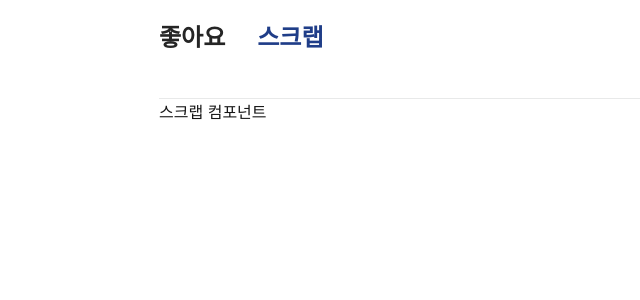
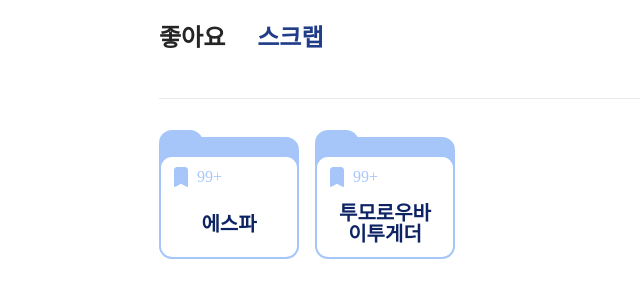
Before and after one commit to IT-Cotato/11th-TimeTile-FE, a Next.js app: page /users/mypage/scrap in a window 1280 px wide. Shown: the top 300 px of the page, without its empty margins (0-640 px from the left). Built offline with nearby package versions, Linux system fonts and the light colour scheme; a web font is replaced by a local one.

Commit message:
ui: 폴더 컴포넌트 생성

```diff
--- /dev/null
+++ b/src/assets/icons/BookmarkIcon.tsx
@@ -0,0 +1,22 @@
+export const BookmarkIcon = () => {
+  return (
+    <>
+      <svg
+        width="24"
+        height="24"
+        viewBox="0 0 24 24"
+        fill="none"
+        xmlns="http://www.w3.org/2000/svg"
+      >
+        <path
+          d="M16 2H8.00001C7.20436 2 6.4413 2.31607 5.87869 2.87868C5.31608 3.44129 5.00001 4.20435 5.00001 5V21C4.99931 21.1762 5.04518 21.3495 5.13299 21.5023C5.22079 21.655 5.3474 21.7819 5.50001 21.87C5.65203 21.9578 5.82447 22.004 6.00001 22.004C6.17554 22.004 6.34799 21.9578 6.50001 21.87L12 18.69L17.5 21.87C17.6524 21.9564 17.8248 22.0012 18 22C18.1752 22.0012 18.3476 21.9564 18.5 21.87C18.6526 21.7819 18.7792 21.655 18.867 21.5023C18.9548 21.3495 19.0007 21.1762 19 21V5C19 4.20435 18.6839 3.44129 18.1213 2.87868C17.5587 2.31607 16.7957 2 16 2ZM17 19.27L12.5 16.67C12.348 16.5822 12.1755 16.536 12 16.536C11.8245 16.536 11.652 16.5822 11.5 16.67L7.00001 19.27V5C7.00001 4.73478 7.10536 4.48043 7.2929 4.29289C7.48044 4.10536 7.73479 4 8.00001 4H16C16.2652 4 16.5196 4.10536 16.7071 4.29289C16.8947 4.48043 17 4.73478 17 5V19.27Z"
+          fill="#A6C6FA"
+        />
+        <path
+          d="M6 4.5L8 3.5H12H16L17.5 4L18 10L17.5 20.5H17L12 17L7 20.5L6 20V15V8V4.5Z"
+          fill="#A6C6FA"
+        />
+      </svg>
+    </>
+  );
+};
--- a/src/components/mypage/MyScrapComponent.tsx
+++ b/src/components/mypage/MyScrapComponent.tsx
@@ -1,3 +1,17 @@
+import styled from "styled-components";
+import { ScrapFolder } from "./ScrapFolder";
+
 export const MyScrapComponent = () => {
-  return <>스크랩 컴포넌트</>;
+  return (
+    <Container>
+      <ScrapFolder name="에스파" count={105} />
+      <ScrapFolder name="투모로우바이투게더" count={105} />
+    </Container>
+  );
 };
+
+const Container = styled.div`
+  margin-top: 24px;
+  display: flex;
+  gap: 16px;
+`;
--- /dev/null
+++ b/src/components/mypage/ScrapFolder.tsx
@@ -0,0 +1,91 @@
+import styled from "styled-components";
+import { BookmarkIcon } from "@/assets/icons/BookmarkIcon";
+import { theme } from "@/styles/theme";
+import { Text } from "../atoms/Text";
+
+interface FolderCardProps {
+  name: string;
+  count: number;
+}
+
+export const ScrapFolder = ({ name, count }: FolderCardProps) => {
+  const displayCount = count > 99 ? "99+" : count;
+
+  return (
+    <BlueContainer>
+      <LeftTab />
+      <WhiteOverlay>
+        <BookmarkArea>
+          <BookmarkIcon />
+          <Text typo="Body_3" color="primary_400" children={displayCount} />
+        </BookmarkArea>
+        <Content>
+          <Title>
+            <Text typo="H4_2" color="primary_900" children={name} />
+          </Title>
+        </Content>
+      </WhiteOverlay>
+    </BlueContainer>
+  );
+};
+
+const BlueContainer = styled.div`
+  margin-top: 14px;
+  width: 140px;
+  height: 104px;
+  border-radius: 13px;
+  background-color: ${theme.palette.primary_400};
+  position: relative;
+`;
+
+const LeftTab = styled.div`
+  position: absolute;
+  top: -7px;
+  left: 0;
+  width: 44px;
+  height: 93px;
+  background-color: ${theme.palette.primary_400};
+  border-top-left-radius: 13px;
+  border-top-right-radius: 13px;
+`;
+
+const WhiteOverlay = styled.div`
+  position: absolute;
+  top: 18.45px;
+  left: 0;
+  right: 0;
+  margin: 0 auto;
+  padding: 7.565px 8px 8px 8px;
+  width: 100%;
+  height: 104px;
+  background-color: white;
+  border-radius: 13px;
+  border: 2px solid ${theme.palette.primary_400};
+  z-index: 1;
+`;
+
+const Content = styled.div`
+  padding: 0 6px;
+  height: 60px;
+  display: flex;
+  flex-direction: column;
+  align-items: center;
+  justify-content: center;
+`;
+
+const BookmarkArea = styled.div`
+  display: flex;
+  align-items: center;
+  gap: 4px;
+  margin-bottom: 5px;
+`;
+
+const Title = styled.div`
+  text-align: center;
+  color: ${theme.palette.primary_900};
+  overflow: hidden;
+  text-overflow: ellipsis;
+  display: -webkit-box;
+  -webkit-line-clamp: 2;
+  -webkit-box-orient: vertical;
+`;
```
